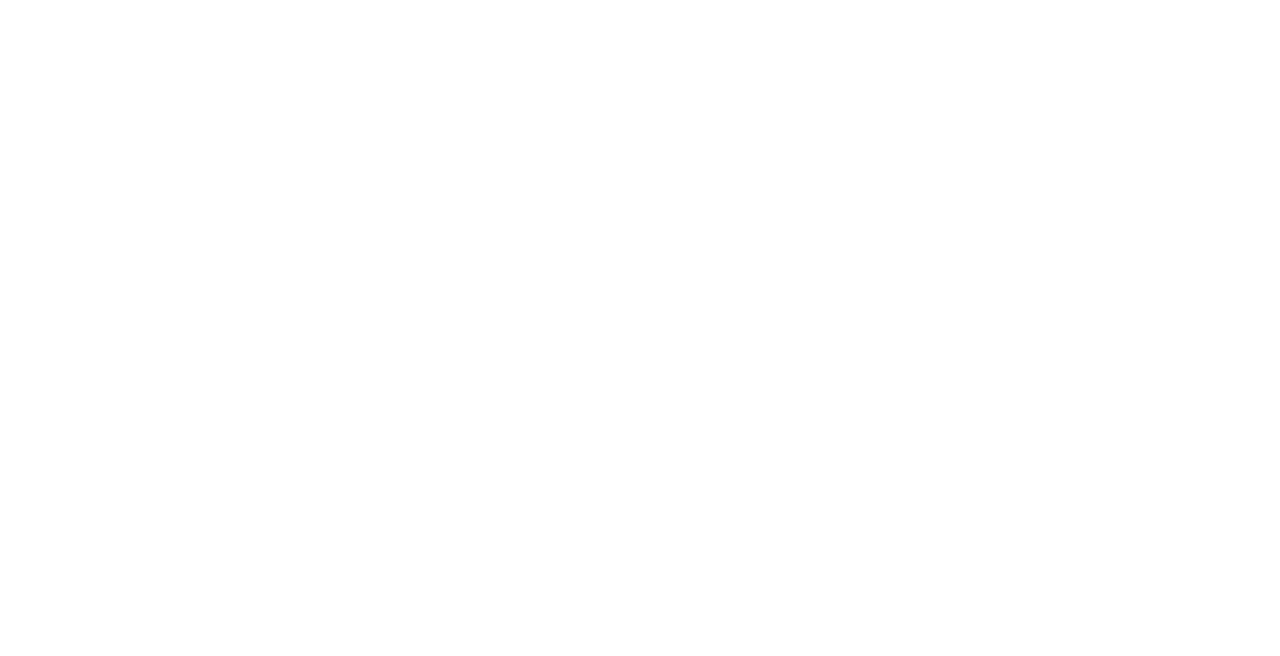
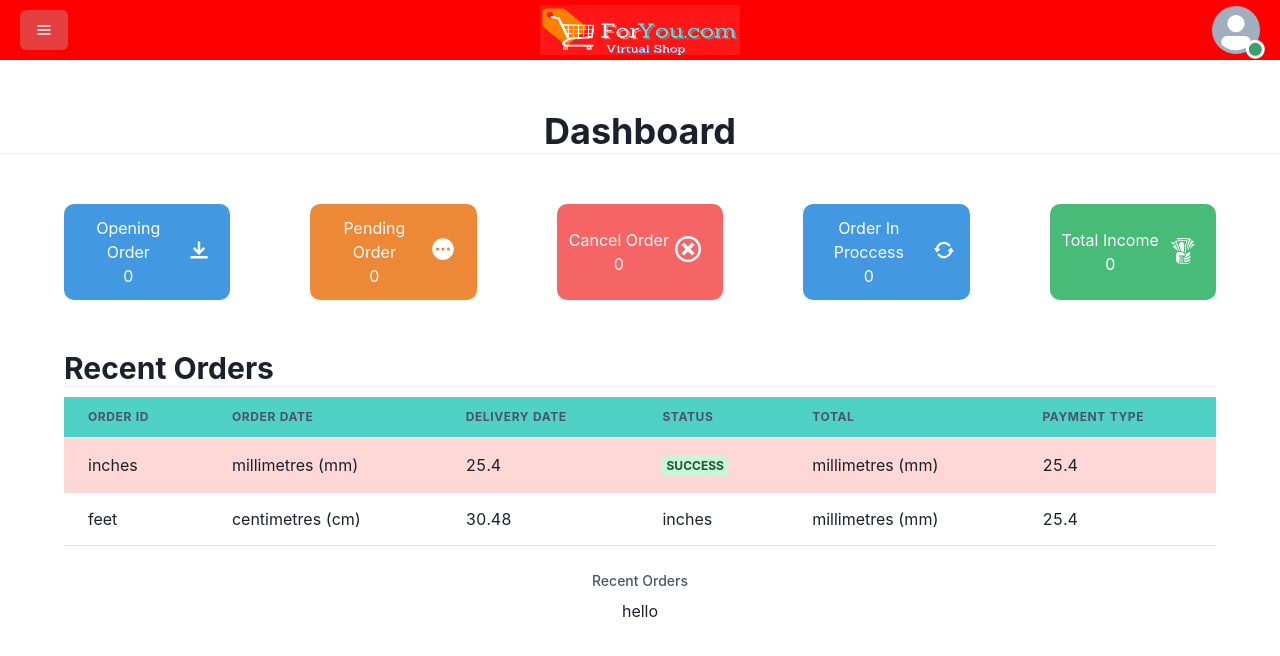
Before and after one commit to PoojaBijwal/luxuriant-square-3578, a React (Create React App) app in the folder reliance_digital_clone/: page / in a window 1280 px wide. Shown: the top 656 px of the page. Built offline with nearby package versions, Linux system fonts and the light colour scheme.

Commit message:
isuue resolved

```diff
--- a/reliance_digital_clone/src/App.js
+++ b/reliance_digital_clone/src/App.js
@@ -1,10 +1,11 @@
 
 import './App.css';
+import Admin from "./Pages/Admin"
 
 function App() {
   return (
     <div className="App">
-
+     <Admin />
       {/* <Home />
       <Footer/> */}
 
--- a/reliance_digital_clone/src/index.js
+++ b/reliance_digital_clone/src/index.js
@@ -9,9 +9,7 @@
 import { BrowserRouter } from "react-router-dom";
 import { store } from "./Redux/store";
 const root = ReactDOM.createRoot(document.getElementById("root"));
-root.render(<App />);
-
-
+root.render(
    <Provider store={store}>
      <BrowserRouter>
          <ChakraProvider>
@@ -19,7 +17,7 @@
          </ChakraProvider>
       </BrowserRouter>
    </Provider>
-
+);
 
 
 // If you want to start measuring performance in your app, pass a function
```
